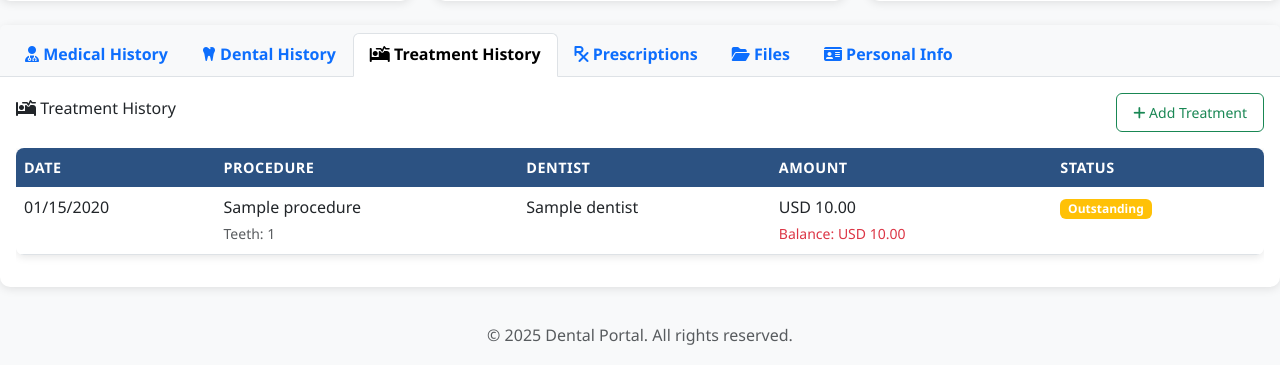
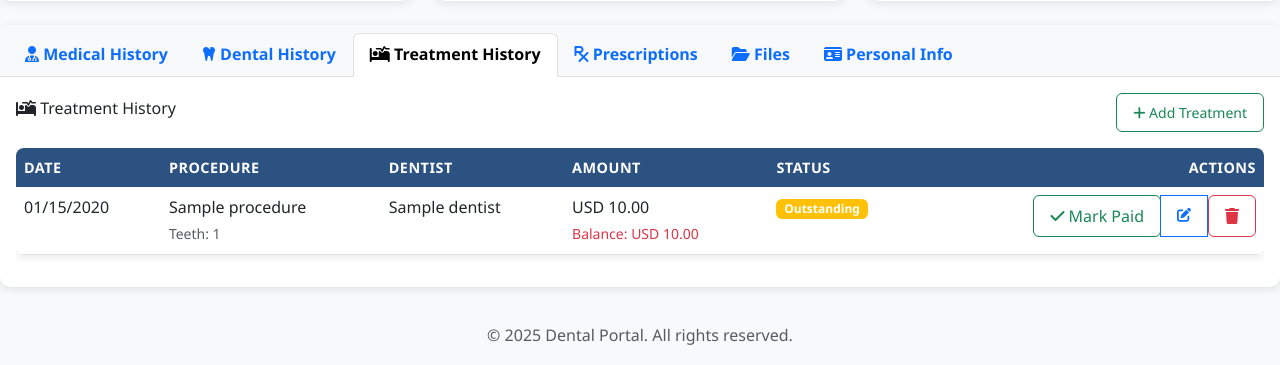
Before and after one commit to jaspherramos98/MyDentalPortal, a Flask app: template templates/patients/detail.html in a window 1280 px wide, after a click on "Treatment History". Shown: the part 877-1242 px from the top of the page. Run offline with Flask 3, Linux system fonts and the light colour scheme; the template is opened without the code that fills it: most values are stand-ins (such as "Sample title", 1, 10 or a date in 2020); some libraries are stand-ins or nearby versions.

Commit message:
Add treatment payment/edit actions to patient history
The treatment-history table had no action controls, so an outstanding
balance ("Outstanding" badge, derived from amount_charged - amount_paid)
could not be cleared from the patient page.

- New treatments.mark_paid route (POST, ownership-checked): sets
  amount_paid = amount_charged and balance = 0.
- Actions column on the history table: one-click "Mark Paid" (shown only
  when balance > 0, with a confirm), Edit (for partial payments), and Delete.

Co-Authored-By: Claude Opus 4.8 <noreply@anthropic.com>

```diff
--- a/templates/patients/detail.html
+++ b/templates/patients/detail.html
@@ -513,6 +513,7 @@
                                                 <th>Dentist</th>
                                                 <th>Amount</th>
                                                 <th>Status</th>
+                                                <th class="text-end">Actions</th>
                                             </tr>
                                         </thead>
                                         <tbody>
@@ -536,6 +537,33 @@
                                                     <span class="badge bg-{{ 'success' if treatment.balance == 0 else 'warning' }}">
                                                         {{ 'Paid' if treatment.balance == 0 else 'Outstanding' }}
                                                     </span>
+                                                </td>
+                                                <td class="text-end text-nowrap">
+                                                    <div class="btn-group btn-group-sm" role="group">
+                                                        {% if treatment.balance > 0 %}
+                                                        <form method="POST" class="d-inline"
+                                                              action="{{ url_for('treatments.mark_paid', treatment_id=treatment._id) }}"
+                                                              onsubmit="return confirm('Mark this treatment as fully paid? This sets Amount Paid to {{ clinic.get('currency', 'PHP') }} {{ '%.2f'|format(treatment.amount_charged) }} and clears the balance.');">
+                                                            <input type="hidden" name="csrf_token" value="{{ csrf_token() }}">
+                                                            <button type="submit" class="btn btn-outline-success" title="Mark fully paid">
+                                                                <i class="fas fa-check"></i> Mark Paid
+                                                            </button>
+                                                        </form>
+                                                        {% endif %}
+                                                        <a class="btn btn-outline-primary"
+                                                           href="{{ url_for('treatments.edit_treatment', treatment_id=treatment._id) }}"
+                                                           title="Edit treatment (for partial payments)">
+                                                            <i class="fas fa-edit"></i>
+                                                        </a>
+                                                        <form method="POST" class="d-inline"
+                                                              action="{{ url_for('treatments.delete_treatment', treatment_id=treatment._id) }}"
+                                                              onsubmit="return confirm('Delete this treatment record? This cannot be undone.');">
+                                                            <input type="hidden" name="csrf_token" value="{{ csrf_token() }}">
+                                                            <button type="submit" class="btn btn-outline-danger" title="Delete treatment">
+                                                                <i class="fas fa-trash"></i>
+                                                            </button>
+                                                        </form>
+                                                    </div>
                                                 </td>
                                             </tr>
                                             {% endfor %}
```
Also changed, not shown: blueprints/routes/treatments.py (+30 -0 lines).
